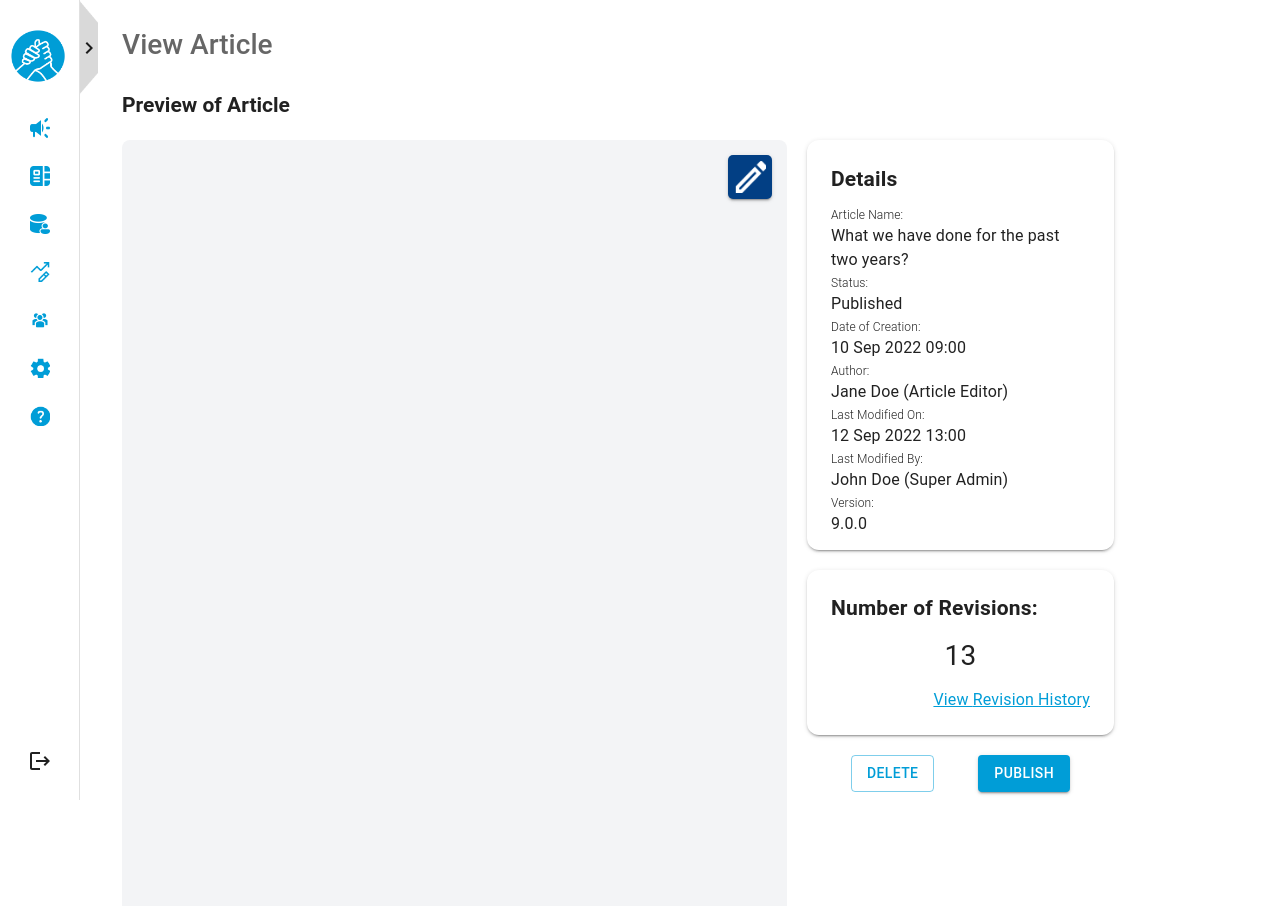
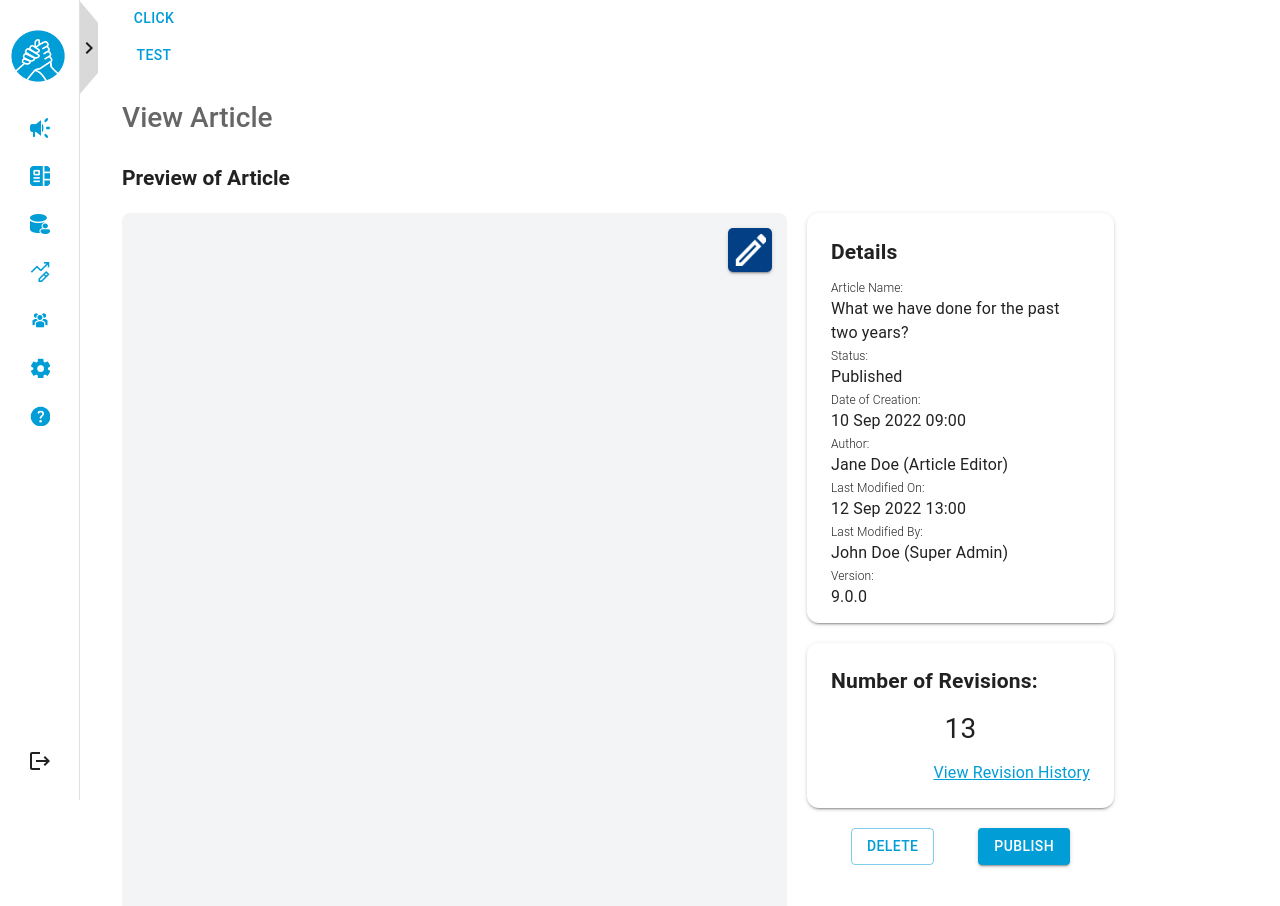
Before and after one commit to dsc-project-mr/mr-fe-internal, a Next.js app: page /content/articles/1 in a window 1280 px wide. Shown: the top 906 px of the page. Built offline with nearby package versions, Linux system fonts and the light colour scheme.

Commit message:
test: Snackbar provider

```diff
--- a/components/Layout/index.tsx
+++ b/components/Layout/index.tsx
@@ -5,12 +5,26 @@ import { ThemeProvider } from '@mui/material/styles'
 import CssBaseline from '@mui/material/CssBaseline'
 import Sidebar, { DRAWER_WIDTH } from 'components/Sidebar'
 import { Box } from '@mui/system'
+import { Button } from '@mui/material'
+import { useSnackbar } from 'notistack'
 
 type Props = {
   children: ReactNode
 }
 
 const Layout = ({ children }: Props) => {
+  const { enqueueSnackbar, closeSnackbar } = useSnackbar()
+
+  const handleClick = () => {
+    enqueueSnackbar('I love hooks', {
+      variant: 'error',
+      persist: false,
+      autoHideDuration: 1000,
+      anchorOrigin: { horizontal: 'right', vertical: 'top' },
+      preventDuplicate: true,
+    })
+  }
+
   return (
     <div>
       <Head>
@@ -43,6 +57,7 @@ const Layout = ({ children }: Props) => {
                 maxWidth: `calc(100vw - ${DRAWER_WIDTH}px - 48px)`,
               }}
             >
+              <Button onClick={handleClick}>Click</Button>
               {children}
             </Box>
           </Box>
--- a/components/ViewArticlePage/index.tsx
+++ b/components/ViewArticlePage/index.tsx
@@ -1,16 +1,27 @@
-import { Grid, Typography } from '@mui/material'
+import { Button, Grid, Typography } from '@mui/material'
 import { useState } from 'react'
 import ArticlePanel from './ArticlePanel'
 import ButtonsPanel from './Buttons/ButtonsPanel'
 import DetailsPanel from './DetailsPanel'
 import ArticleCountPanel, { CountType } from './ArticleCountPanel'
 import { CampaignStatus } from 'constants/campaign'
+import { useSnackbar } from 'notistack'
 
 const ViewArticlePage = () => {
   // Some code to ping backend for article data
 
   const [articleType] = useState<CampaignStatus>(CampaignStatus.DRAFT)
+  const { enqueueSnackbar, closeSnackbar } = useSnackbar()
 
+  const handleClick = () => {
+    enqueueSnackbar('I love dsadas', {
+      variant: 'success',
+      persist: false,
+      autoHideDuration: 1000,
+      anchorOrigin: { horizontal: 'right', vertical: 'top' },
+      preventDuplicate: true,
+    })
+  }
   return (
     <>
       <Grid
@@ -20,6 +31,7 @@ const ViewArticlePage = () => {
           width: '100%',
         }}
       >
+        <Button onClick={handleClick}>Test</Button>
         <Grid container item height="90px" alignItems="center">
           <Typography
             fontSize={28}
--- a/package.json
+++ b/package.json
@@ -30,6 +30,7 @@
     "eslint-plugin-unused-imports": "^2.0.0",
     "lodash": "^4.17.21",
     "next": "12.3.1",
+    "notistack": "^2.0.8",
     "postcss": "^8.4.17",
     "postcss-scss": "^4.0.5",
     "react": "18.2.0",
--- a/pages/_app.tsx
+++ b/pages/_app.tsx
@@ -1,11 +1,14 @@
 import type { AppProps } from 'next/app'
 import Layout from 'components/Layout'
+import { SnackbarProvider } from 'notistack'
 
 function MyApp({ Component, pageProps }: AppProps) {
   return (
-    <Layout>
-      <Component {...pageProps} />
-    </Layout>
+    <SnackbarProvider>
+      <Layout>
+        <Component {...pageProps} />
+      </Layout>
+    </SnackbarProvider>
   )
 }
 
```
Also changed, not shown: 1 other file (tests, documents, lock files or other folders).
